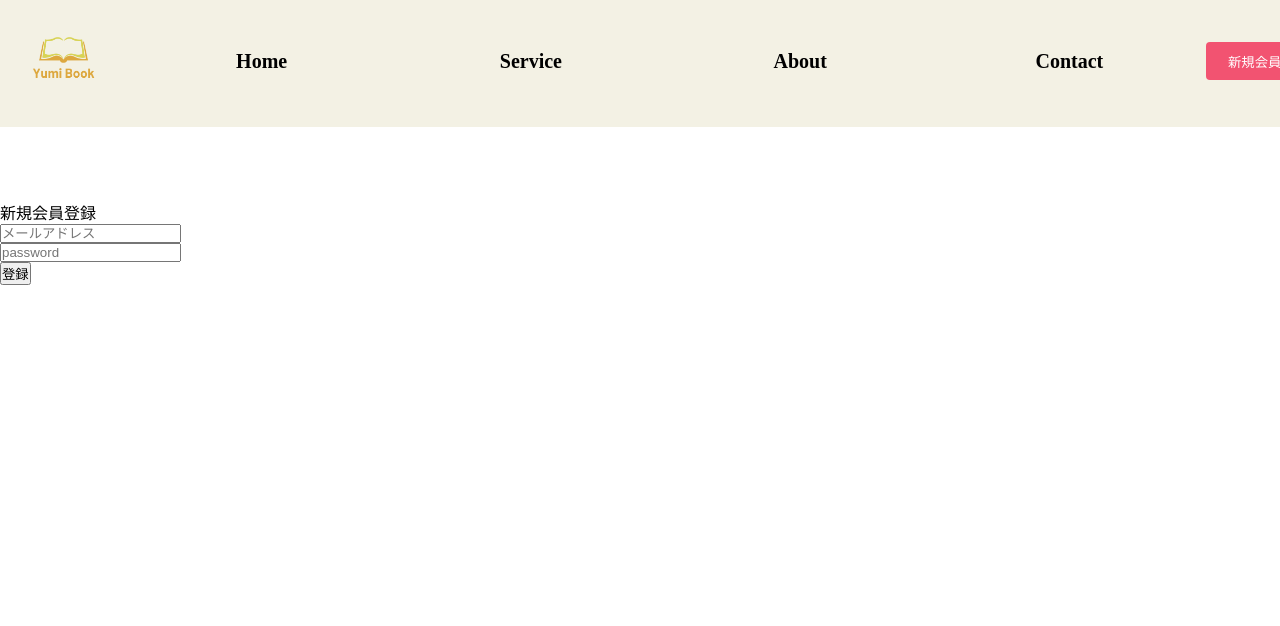
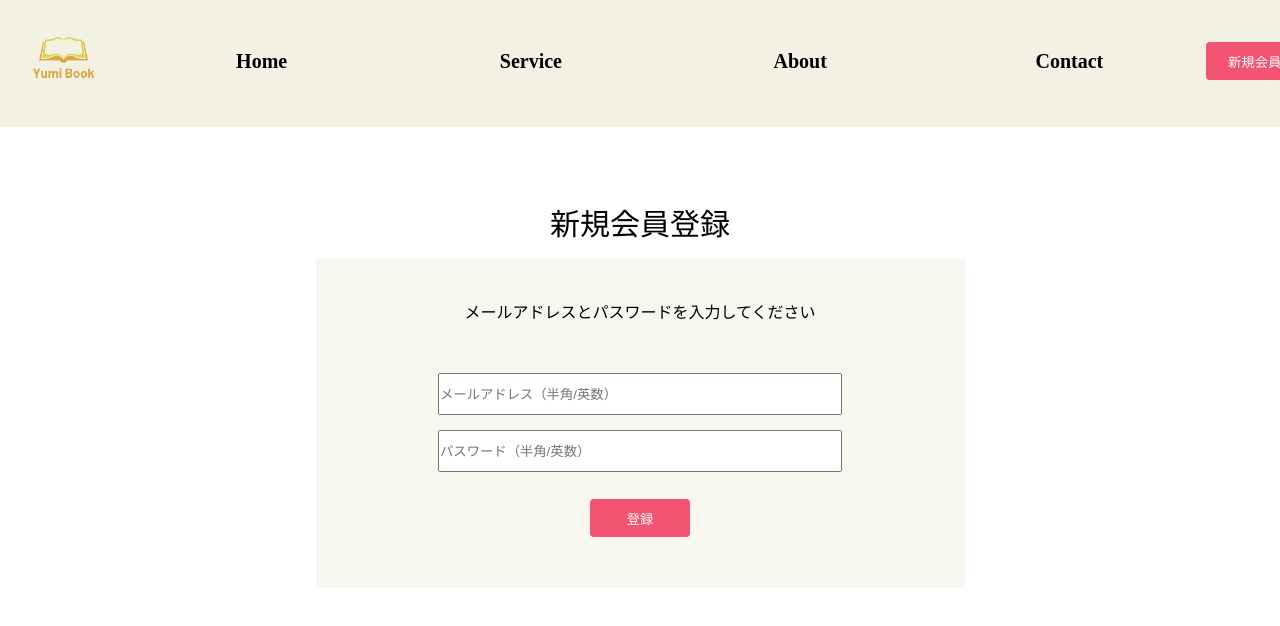
Before and after one commit to ymym98/rakuten-books, a Vue app: page /signup in a window 1280 px wide. Shown: the top 626 px of the page. Built offline with nearby package versions, Linux system fonts and the light colour scheme; no server answers.

Commit message:
signup 大まかなcssを作成

```diff
--- a/src/views/Signup.vue
+++ b/src/views/Signup.vue
@@ -1,23 +1,32 @@
 <template>
   <div>
+    <div class="registration">新規会員登録</div>
+    <div class="errorMsg">{{ errorSignup }}</div>
     <form>
-      新規会員登録
-      {{ errorSignup }}
-      <div class="email">
-        <input type="email" placeholder="メールアドレス" v-model="email" />
+      <div class="registrationForm">
+        <div class="msg">メールアドレスとパスワードを入力してください</div>
+        <div class="email">
+          <input
+            type="email"
+            placeholder="メールアドレス（半角/英数）"
+            v-model="email"
+          />
+        </div>
+        <div class="password">
+          <input
+            type="password"
+            placeholder="パスワード（半角/英数）"
+            v-model="password"
+          />
+        </div>
+        <button type="button" @click="signup"><span>登録</span></button>
       </div>
-      <div class="password">
-        <input type="password" placeholder="password" v-model="password" />
-      </div>
-      <button type="button" @click="signup">登録</button>
     </form>
   </div>
 </template>
 
 <script lang="ts">
-// import "firebase/compat/auth";
 import { Component, Vue } from "vue-property-decorator";
-// import { createUserWithEmailAndPassword, getAuth } from "firebase/auth";
 import { getAuth, createUserWithEmailAndPassword } from "firebase/auth";
 import { app } from "../config/firebase-config";
 
@@ -30,6 +39,9 @@ export default class Signup extends Vue {
   // 登録のエラーメッセージ
   private errorSignup = "";
 
+  /**
+   * 入力されたメールアドレスとパスワードをfirebaseに渡して処理を行う.
+   */
   signup(): void {
     const auth = getAuth(app);
     createUserWithEmailAndPassword(auth, this.email, this.password)
@@ -39,33 +51,54 @@ export default class Signup extends Vue {
         alert("成功");
       })
       .catch((error) => {
+        this.errorSignup = "会員登録に失敗しました";
         const errorCode = error.code;
         const errorMessage = error.message;
         console.log("errorCode" + errorCode);
         console.log("errorMessage" + errorMessage);
       });
-
-    // async signup(): Promise<void> {
-    //   try {
-    //     console.log("email:" + this.email);
-    //     console.log("pass:" + this.password);
-
-    //     const auth = getAuth(firebaseApp);
-    //     const user = createUserWithEmailAndPassword(
-    //       auth,
-    //       this.email,
-    //       this.password
-    //     );
-    //     console.log(user);
-
-    //     this.$router.push("/bookList");
-    //   } catch (error) {
-    //     console.log("エラー発生：" + error);
-    //     this.errorSignup = "登録に失敗しました";
-    //   }
-    // }
   }
 }
 </script>
 
-<style></style>
+<style scoped>
+.errorMsg {
+  color: red;
+  text-align: center;
+  margin-bottom: 15px;
+  font-size: 20px;
+}
+
+.registration {
+  font-size: 30px;
+  text-align: center;
+  margin-bottom: 10px;
+}
+.msg {
+  padding-top: 10px;
+  padding-bottom: 50px;
+}
+form {
+  background-color: #f8f7ef;
+  width: 569px;
+  height: 268.984px;
+  padding: 30px 40px 30px 40px;
+  text-align: center;
+  margin-left: auto;
+  margin-right: auto;
+}
+input {
+  width: 400px;
+  height: 38px;
+  margin-bottom: 15px;
+}
+button {
+  height: 38px;
+  border: unset;
+  color: white;
+  border-radius: 4px;
+  width: 100px;
+  background-color: #f25371;
+  margin-top: 12px;
+}
+</style>
```
